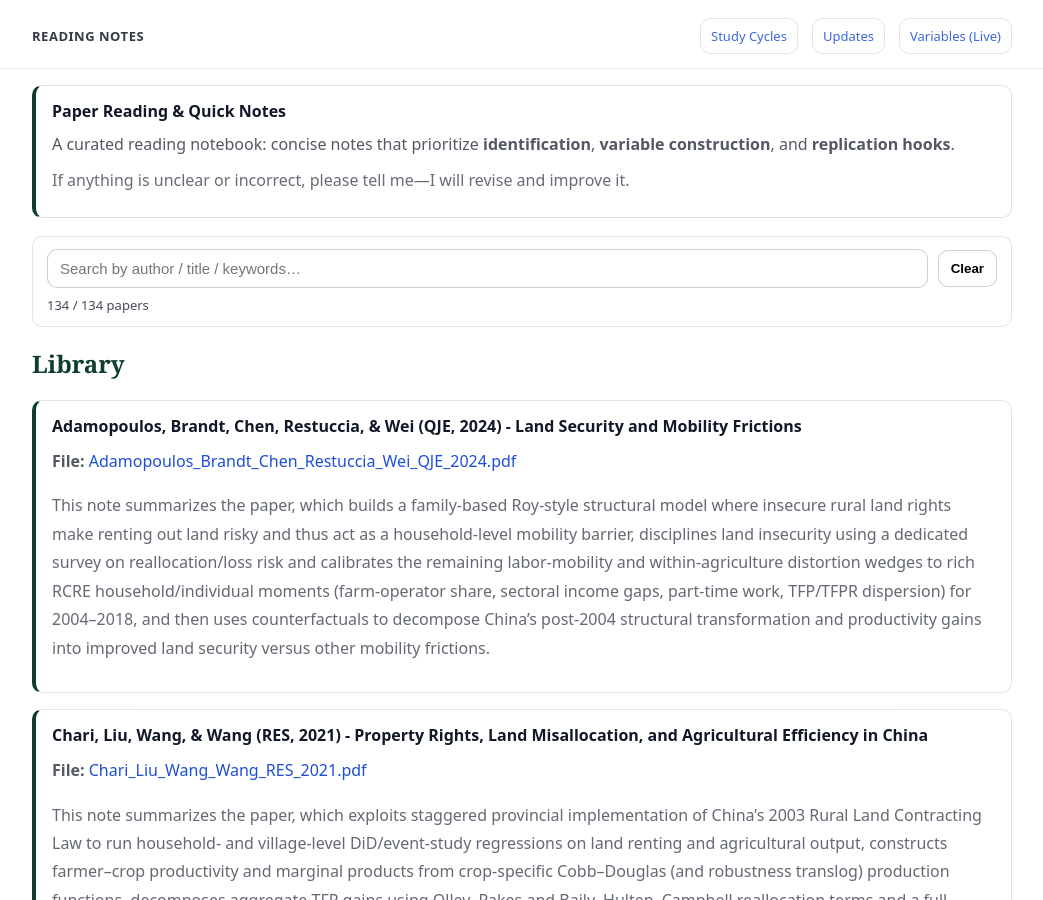
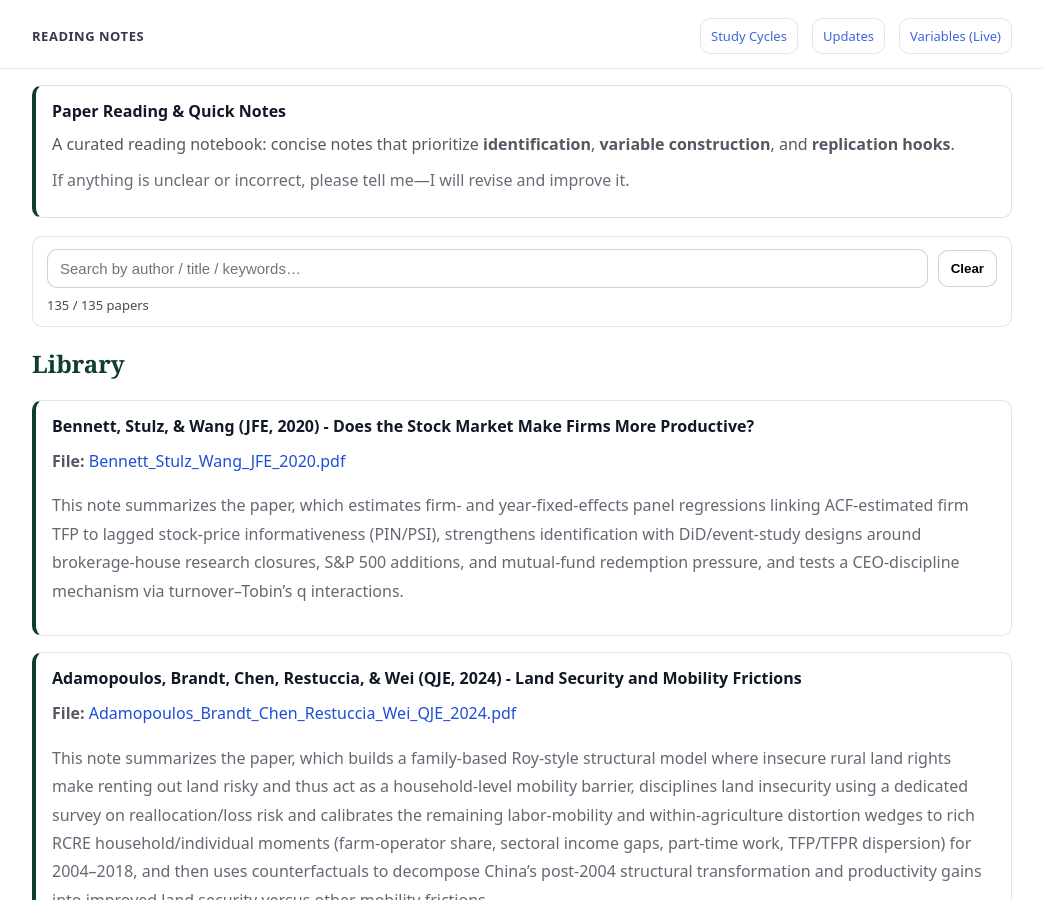
Before and after one commit to yaxinzn/study-archive, a Jekyll site: the page built from reading/index.md, in a window 1280 px wide and 900 px high. Shown: the whole window, without its empty margins (118-1161 px from the left). Built offline with Jekyll 4.4.1, drawn with Linux system fonts in a browser that asks for light colours.

Commit message:
Reading: add/update Bennett_Stulz_Wang_JFE_2020.pdf

```diff
--- a/_data/reading.yml
+++ b/_data/reading.yml
@@ -1,3 +1,7 @@
+- title: "Bennett, Stulz, & Wang (JFE, 2020) - Does the Stock Market Make Firms More Productive?"
+  file: "Bennett_Stulz_Wang_JFE_2020.pdf"
+  desc: "This note summarizes the paper, which estimates firm- and year-fixed-effects panel regressions linking ACF-estimated firm TFP to lagged stock-price informativeness (PIN/PSI), strengthens identification with DiD/event-study designs around brokerage-house research closures, S&P 500 additions, and mutual-fund redemption pressure, and tests a CEO-discipline mechanism via turnover–Tobin’s q interactions."
+
 - title: "Adamopoulos, Brandt, Chen, Restuccia, & Wei (QJE, 2024) - Land Security and Mobility Frictions"
   file: "Adamopoulos_Brandt_Chen_Restuccia_Wei_QJE_2024.pdf"
   desc: "This note summarizes the paper, which builds a family-based Roy-style structural model where insecure rural land rights make renting out land risky and thus act as a household-level mobility barrier, disciplines land insecurity using a dedicated survey on reallocation/loss risk and calibrates the remaining labor-mobility and within-agriculture distortion wedges to rich RCRE household/individual moments (farm-operator share, sectoral income gaps, part-time work, TFP/TFPR dispersion) for 2004–2018, and then uses counterfactuals to decompose China’s post-2004 structural transformation and productivity gains into improved land security versus other mobility frictions."
```
Also changed, not shown: 1 other file.
